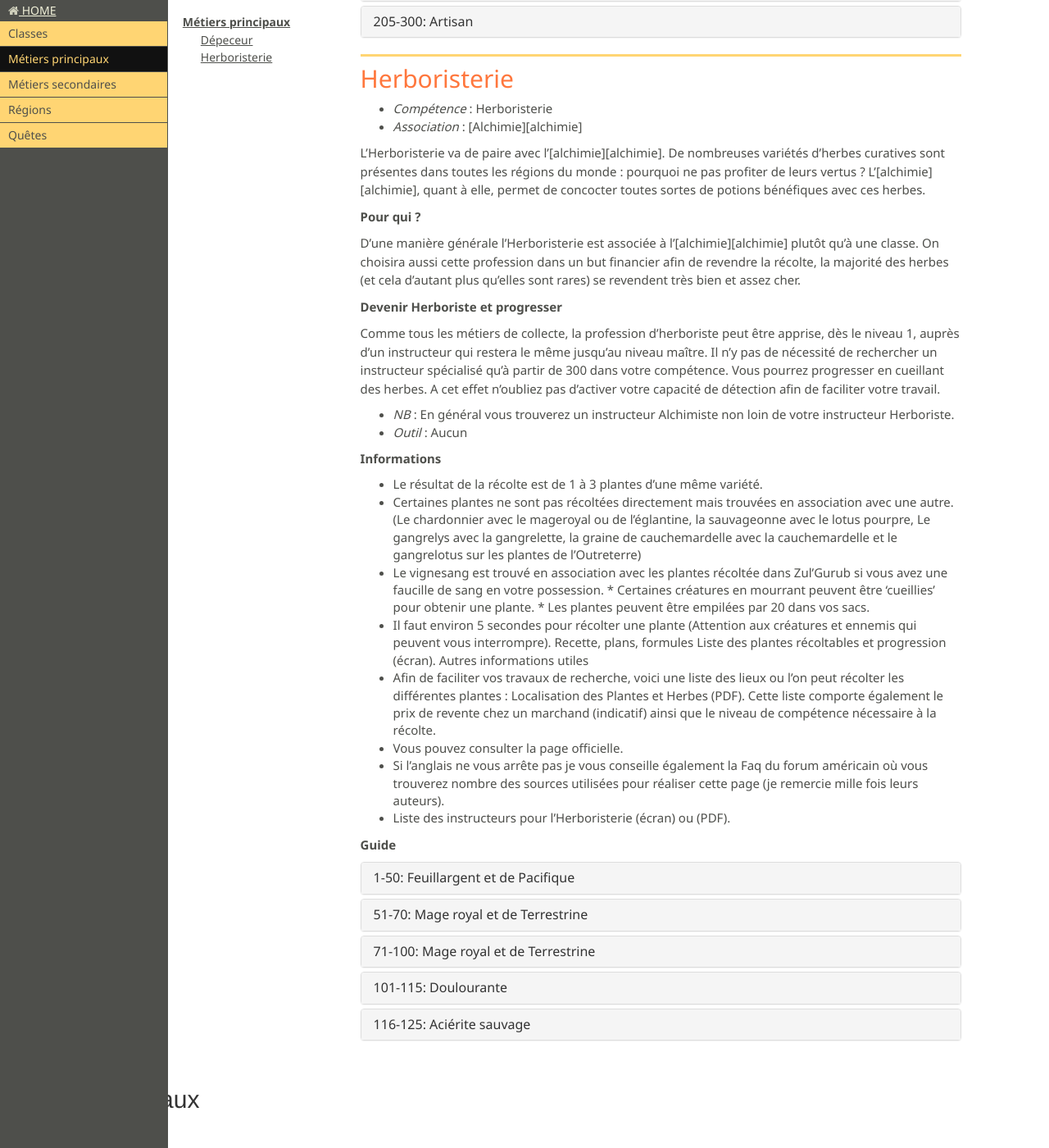
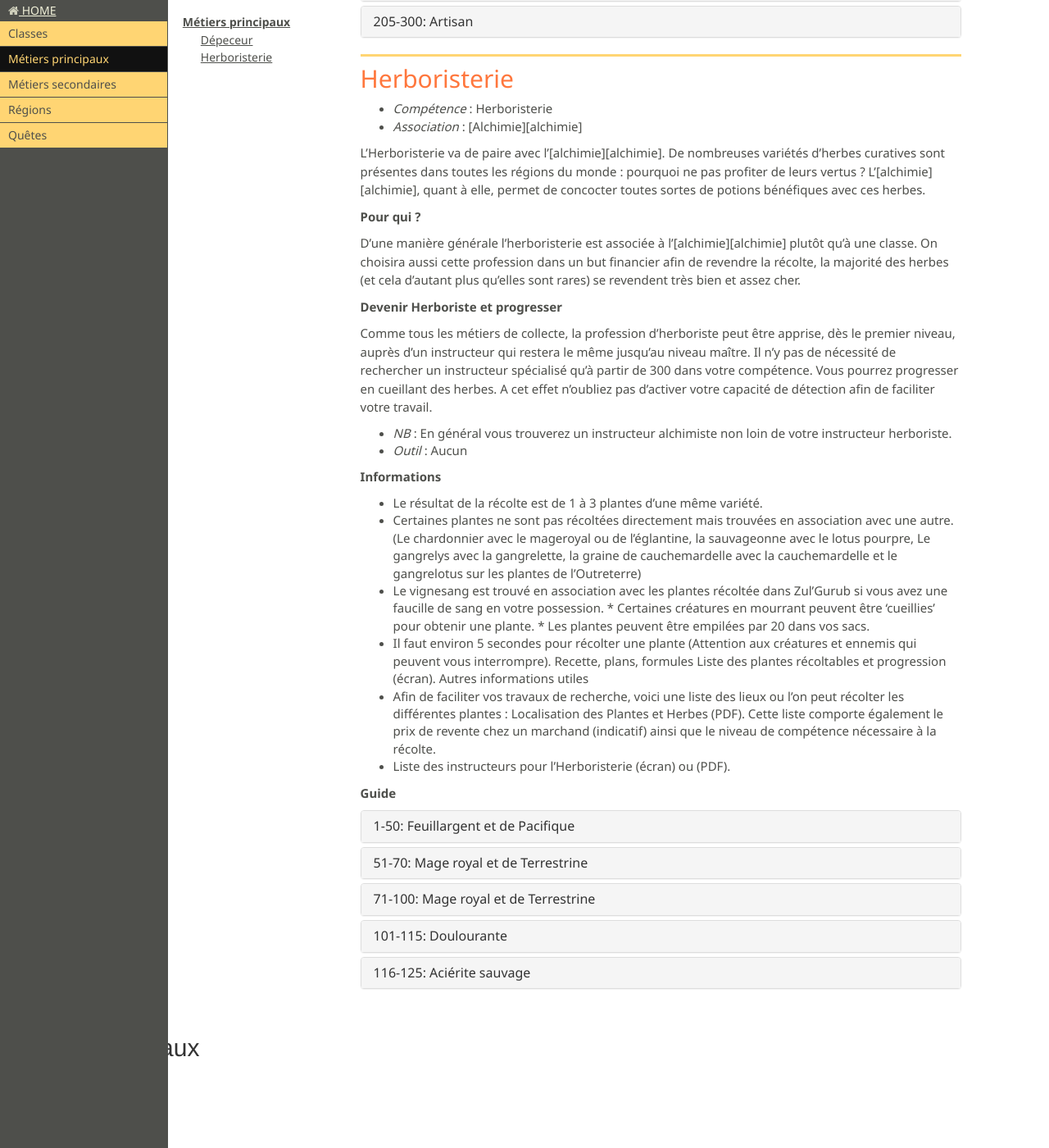
Before and after one commit to toxinu/vanilla-doc, a Jekyll site: the page built from docs/metiers-principaux/index.md, in a window 1280 px wide and 1400 px high, scrolled down 1899 px. Shown: the whole window at 82% size. Built offline with Jekyll 4.4.1, drawn with Linux system fonts in a browser that asks for light colours; nearby versions of some CDN libraries; Markdown is read by kramdown in place of the engine named in the settings.

Commit message:
Update index.md

```diff
--- a/docs/metiers-principaux/index.md
+++ b/docs/metiers-principaux/index.md
@@ -348,14 +348,14 @@ L'Herboristerie va de paire avec l'[alchimie][alchimie]. De nombreuses variété
 
 **Pour qui ?**
 
-D'une manière générale l'Herboristerie est associée à l'[alchimie][alchimie] plutôt qu'à une classe. On choisira aussi cette profession dans un but financier afin de revendre la récolte, la majorité des herbes (et cela d'autant plus qu'elles sont rares) se revendent très bien et assez cher.
+D'une manière générale l'herboristerie est associée à l'[alchimie][alchimie] plutôt qu'à une classe. On choisira aussi cette profession dans un but financier afin de revendre la récolte, la majorité des herbes (et cela d'autant plus qu'elles sont rares) se revendent très bien et assez cher.
 
 **Devenir Herboriste et progresser**
 
-Comme tous les métiers de collecte, la profession d'herboriste peut être apprise, dès le niveau 1, auprès d'un instructeur qui restera le même jusqu'au niveau maître. Il n'y pas de nécessité de rechercher un instructeur spécialisé qu'à partir de 300 dans votre compétence.
+Comme tous les métiers de collecte, la profession d'herboriste peut être apprise, dès le premier niveau, auprès d'un instructeur qui restera le même jusqu'au niveau maître. Il n'y pas de nécessité de rechercher un instructeur spécialisé qu'à partir de 300 dans votre compétence.
 Vous pourrez progresser en cueillant des herbes. A cet effet n'oubliez pas d'activer votre capacité de détection afin de faciliter votre travail.
 
-* *NB* : En général vous trouverez un instructeur Alchimiste non loin de votre instructeur Herboriste.
+* *NB* : En général vous trouverez un instructeur alchimiste non loin de votre instructeur herboriste.
 * *Outil* : Aucun
 
 **Informations**
@@ -369,8 +369,6 @@ Liste des plantes récoltables et progression (écran).
 Autres informations utiles
 * Afin de faciliter vos travaux de recherche, voici une liste des lieux ou l'on peut récolter les différentes plantes : Localisation des Plantes et Herbes (PDF).
 Cette liste comporte également le prix de revente chez un marchand (indicatif) ainsi que le niveau de compétence nécessaire à la récolte.
-* Vous pouvez consulter la page officielle.
-* Si l'anglais ne vous arrête pas je vous conseille également la Faq du forum américain où vous trouverez nombre des sources utilisées pour réaliser cette page (je remercie mille fois leurs auteurs).
 * Liste des instructeurs pour l'Herboristerie (écran) ou (PDF).
 
 **Guide**
@@ -630,13 +628,14 @@ Vous voulez devenir mineur ? L'exploitation des mines est une activité passionn
 
 **Pour qui ?**
 
-D'une manière générale le minage est associé à la [forge][forge], l'ingénierie plutôt qu'à une classe. On choisira aussi cette profession dans un but financier afin de revendre la récolte, la majorité des minerais et pierres précieuses, et cela d'autant plus qu'ils sont rares, se revendent très bien et assez cher.
+D'une manière générale le minage est associé à la [forge][forge], l'[ingénierie][ingenierie] plutôt qu'à une classe. On choisira aussi cette profession dans un but financier afin de revendre la récolte, la majorité des minerais et pierres précieuses, et cela d'autant plus qu'ils sont rares, se revendent très bien et assez cher.
 
 **Devenir Mineur et progresser**
 
-Comme tous les métiers de collecte, la profession de mineur peut être apprise, dès le niveau 1, auprès d'un instructeur qui restera le même jusqu'au niveau maître. Il n'y pas de nécessité de rechercher un instructeur spécialisé qu'à partir de 300 dans votre compétence.
+Comme tous les métiers de collecte, la profession de mineur peut être apprise, dès le premier niveau, auprès d'un instructeur qui restera le même jusqu'au niveau maître. Il n'y pas de nécessité de rechercher un instructeur spécialisé qu'à partir de 300 dans votre compétence.
 Vous pourrez progresser en récoltant des minerais dans des filons mais aussi en effectuant la fonte des minerais. N'oubliez pas d'activer votre capacité de détection afin de faciliter votre travail de découverte des filons.
-Outil : pioche de mineur. Présence d'une forge pour les recettes de fonte.
+
+* *Outil* : Pioche de mineur. Présence d'une forge pour les recettes de fonte.
 
 **Informations**
 
@@ -674,7 +673,8 @@ La large gamme d'objets produits est à la fois un incitant et un frein au choix
 Comme tous les métiers primaires (sauf récolte), la profession d'ingénieur peut-être apprise, dès le niveau 5, auprès d'un instructeur apprenti. Par la suite il vous faudra trouver à chaque fois un instructeur spécifique pour vous permettre de progresser plus avant (voir informations utiles).
 Au niveau 30 et compétence 200, vous pourrez choisir de vous spécialiser entre l'ingénierie gobeline et l'ingénierie gnome, cette spécialisation vous ouvrira l'accès à des patrons uniques (voir spécialisation). Vous pourrez progresser en réalisant des gadgets et autres objets.
 La plus grande partie des matières premières de vos réalisations sera trouvée grâce au travail de minage, mais il vous faudra recourir à de nombreuses autres sources pour vous procurer les très diverss ingrédients nécessaires à la profession.
-Outil : marteau de forgeron (parfois), nombreux autres (produits par l'ingénieur grâce à un plan), présence d'une forge parfois requise.
+
+* *Outil* : Marteau de forgeron (parfois), nombreux autres (produits par l'ingénieur grâce à un plan), présence d'une forge parfois requise.
 
 **Informations**
 
@@ -689,15 +689,15 @@ Outil : marteau de forgeron (parfois), nombreux autres (produits par l'ingénieu
 
 **Autres informations utiles**
 
-* Vous pouvez consulter la page officielle.
-* Si l'anglais ne vous arrête pas je vous conseille également la Faq du forum américain où vous trouverez nombre des sources utilisées pour réaliser cette page (je remercie mille fois leurs auteurs).
 * Liste des instructeurs pour l'ingénierie (écran) ou (PDF).
 
 **Spécialisation**
 
 Il existe deux spécialisations accessibles au niveau 30 et 200 en compétence :
-- Ingénierie Gobeline : accès à des patrons spécialisés.
-- Ingénierie Gnome : accès à des patrons spécialisés.
+
+* *Ingénierie Gobeline* : accès à des patrons spécialisés
+* *Ingénierie Gnome* : accès à des patrons spécialisés
+*
 L'accès aux différentes spécialisations nécessite la réalisation d'une quête. Détail des quêtes (PDF).
 
 *Important*: après quelques jours vous devrez renouveler votre participation à votre spécialisation, en le faisant vous recevrez un cadeau, la plupart du temps ce ne seront que des composantes mais parfois vous recevrez un schéma original (dont certains ne peuvent être obtenus que de cette manière).
@@ -719,7 +719,7 @@ On peut aussi choisir cette profession dans un but financier afin de revendre la
 Comme tous les métiers primaires (sauf récolte), la profession d'alchimiste peut être apprise, dès le niveau 5, auprès d'un instructeur apprenti. Par la suite il vous faudra trouver à chaque fois un instructeur spécifique pour vous permettre de progresser plus avant (voir informations utiles).
 Vous pourrez progresser en réalisant des potions et des élixirs.
 
-* *NB* : en général vous trouverez un instructeur Herboriste non loin de votre instructeur Alchimiste.
+* *NB* : en général vous trouverez un instructeur Herboriste non loin de votre instructeur alchimiste.
 * *Outil* : aucun (nécessité d'une fiole vide pour placer le résultat de votre alchimie).
 
 **Informations**
@@ -734,8 +734,9 @@ Recette, plans, formules
 * Liste des recettes d'Alchimies (écran) ou (PDF).
 (Prix, effet, niveaux, talents, compositions).
 * Localisation des recettes (écran) ou (PDF)
-Autres informations utiles
-* Vous pouvez consulter la page officielle.
+
+**Autres informations utiles**
+
 * Liste des instructeurs pour l'alchimie (écran) ou (PDF)
 
 [peche]: {{ site.baseurl }}/docs/metiers-secondaires/#peche
```
Also changed, not shown: other parts of docs/metiers-principaux/index.md (+3 -3 lines).
